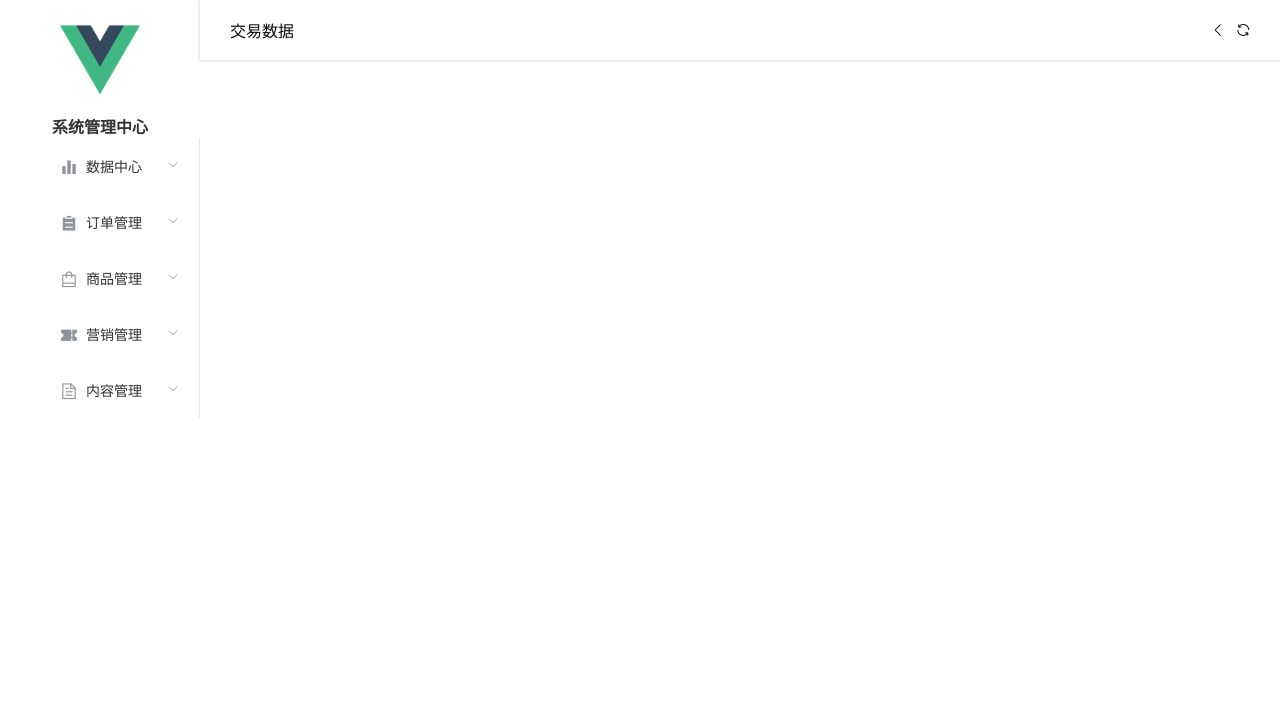
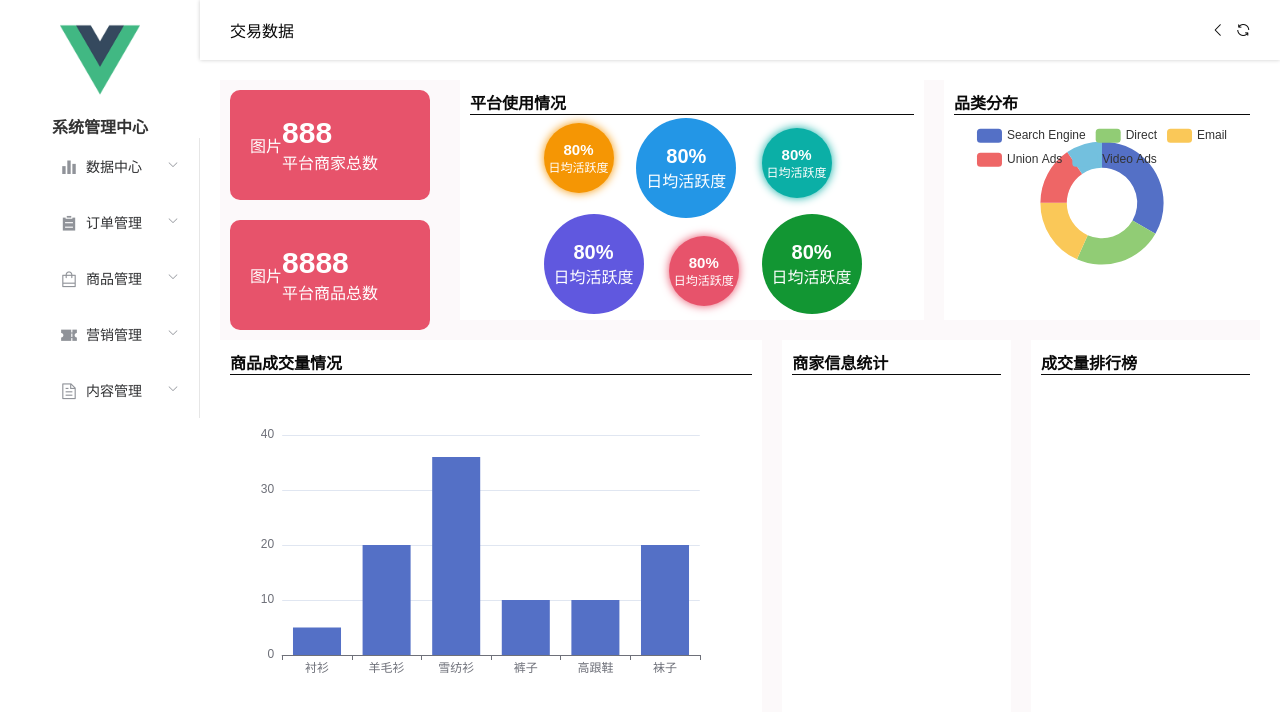
Before and after one commit to bo-ddd/union-b, a Vue app: page /datacenter/transaction in a window 1280 px wide. Shown: the top 712 px of the page. Built offline with nearby package versions, Linux system fonts and the light colour scheme.

Commit message:
add-style

```diff
--- a/src/views/Datacenter/Transaction.vue
+++ b/src/views/Datacenter/Transaction.vue
@@ -1,15 +1,311 @@
 <template>
   <div class="wrap">
+    <div class="header">
+      <div class="left">
+        <div>
+          <div>
+            <i>图片</i>
+          </div>
+          <div>
+            <h3>888</h3>
+            <span>平台商家总数</span>
+          </div>
+        </div>
+        <div>
+          <div>
+            <i>图片</i>
+          </div>
+          <div>
+            <h3>8888</h3>
+            <span>平台商品总数</span>
+          </div>
+        </div>
+      </div>
+      <div class="center">
+        <section><h4>平台使用情况</h4></section>
+        <div class="top_left">
+          <span class="font-15">80%</span>
+          <span class="font-12">日均活跃度</span>
+        </div>
+        <div class="top_center">
+          <span class="font-20">80%</span>
+          <span class="font-16">日均活跃度</span>
+        </div>
+        <div class="top_right">
+          <span class="font-15">80%</span>
+          <span class="font-12">日均活跃度</span>
+        </div>
+        <div class="bottom_left">
+          <span class="font-20">80%</span>
+          <span class="font-16">日均活跃度</span>
+        </div>
+        <div class="bottom_center">
+          <span class="font-15">80%</span>
+          <span class="font-12">日均活跃度</span>
+        </div>
+        <div class="bottom_right">
+          <span class="font-20">80%</span>
+          <span class="font-16">日均活跃度</span>
+        </div>
 
+        <!-- 平台使用情况 -->
+      </div>
+      <div class="right">
+        <h4>品类分布</h4>
+        <div class="type"></div>
+        <!-- 商品品类分布 -->
+      </div>
+    </div>
+    <div class="footer mt-20">
+      <div class="echarts_stata">
+        <h4>商品成交量情况</h4>
+        <div class="stata"></div>
+        <!-- 本周商品成交率与上周成交率柱状图 -->
+      </div>
+      <div class="echarts_info">
+        <h4>商家信息统计</h4>
+        <div class="info"></div>
+        <!--  -->
+        <!--  -->
+        <!--  -->
+      </div>
+      <div class="echarts_rank">
+        <h4>成交量排行榜</h4>
+        <div class="rank"></div>
+        <!-- 商家综合排行 -->
+        <!-- 商品排行 -->
+      </div>
+    </div>
   </div>
 </template>
 
 <script>
+import * as echarts from "echarts";
 export default {
-
-}
+  data() {
+    return {};
+  },
+  mounted() {
+    this.drawnBar();
+    this.drawnPie();
+  },
+  methods: {
+    drawnBar() {
+      // 基于准备好的dom，初始化echarts实例
+      let myChart = echarts.init(document.getElementsByClassName("stata")[0]);
+      // 绘制图表
+      myChart.setOption({
+        tooltip: {},
+        xAxis: {
+          data: ["衬衫", "羊毛衫", "雪纺衫", "裤子", "高跟鞋", "袜子"],
+        },
+        yAxis: {},
+        series: [
+          {
+            name: "销量",
+            type: "bar",
+            data: [5, 20, 36, 10, 10, 20],
+          },
+        ],
+      });
+    },
+    drawnPie() {
+      let myChart = echarts.init(document.getElementsByClassName("type")[0]);
+      myChart.setOption({
+        tooltip: {
+          trigger: "item",
+        },
+        legend: {
+          top: "5%",
+          left: "center",
+        },
+        series: [
+          {
+            name: "Access From",
+            type: "pie",
+            radius: ["40%", "70%"],
+            avoidLabelOverlap: false,
+            label: {
+              show: false,
+              position: "center",
+            },
+            emphasis: {
+              label: {
+                show: true,
+                fontSize: "40",
+                fontWeight: "bold",
+              },
+            },
+            labelLine: {
+              show: false,
+            },
+            data: [
+              { value: 1048, name: "Search Engine" },
+              { value: 735, name: "Direct" },
+              { value: 580, name: "Email" },
+              { value: 484, name: "Union Ads" },
+              { value: 300, name: "Video Ads" },
+            ],
+          },
+        ],
+      });
+    },
+  },
+};
 </script>
 
 <style lang="scss" scoped>
+.wrap {
+  height: calc(100vh - 100px);
+  min-width: 1000px;
+  background-color: #fcf9fa;
+  & > .header {
+    & > div{
+      padding: 10px;
+    }
+    height: 240px;
+    display: flex;
+    & > .left {
+      display: flex;
+      flex-flow: column;
+      justify-content: space-between;
+      height: 100%;
+      width: 200px;
+      & > div {
+        width: 100%;
+        height: 110px;
+        background-color: #e7536b;
+        display: flex;
+        align-items: center;
+        color: white;
+        padding-left: 20px;
+        box-sizing: border-box;
+        border-radius: 10px;
+        & > div {
+          & > h3 {
+            font-size: 30px;
+          }
+        }
+      }
+    }
+    & > .center {
+      background-color: #ffffff;
+
+      flex: 1.5;
+      display: flex;
+      flex-flow: wrap;
+      justify-content: space-between;
+      margin: 0 20px;
+      position: relative;
+      & > section{
+        width: 100%;
+      }
+      & > div:hover{
+        transform: scale(1.2);
+      }
+      & > div {
+        width: 100px;
+        height: 100px;
+        border-radius: 50%;
+        display: flex;
+        flex-flow: column;
+        justify-content: center;
+        text-align: center;
+        color: white;
+        cursor: pointer;
+        transition: 1s;
+        & > .font-20 {
+          font-size: 20px;
+          font-weight: bolder;
+        }
+        & > .font-15 {
+          font-size: 15px;
+          font-weight: bolder;
+        }
+        & > .font-16 {
+          font-size: 16px;
+        }
+        & > .font-12 {
+          font-size: 12px;
+        }
+      }
+      & > div:nth-child(even) {
+        width: 70px;
+        height: 70px;
+      }
+      & > .top_left {
+        position: absolute;
+        top: 18%;
+        left: 18%;
+        background-color: #f59604;
+        box-shadow: 0 0 10px #f59604;
+      }
+      & > .top_center {
+        position: absolute;
+        top: 16%;
+        left: 38%;
+        background-color: #2396e6;
+      }
+      & > .top_right {
+        position: absolute;
+        top: 20%;
+        left: 65%;
+        background-color: #0bafa6;
+        box-shadow: 0 0 10px #0bafa6;
+      }
+      & > .bottom_left {
+        position: absolute;
+        top:56%;
+        left: 18%;
+        background-color: #6058df;
+      }
+      & > .bottom_center {
+        position: absolute;
+        top: 65%;
+        left: 45%;
+        background-color: #e7536b;
+        box-shadow: 0 0 10px #e7536b;
+      }
+      & > .bottom_right {
+        position: absolute;
+        top: 56%;
+        left: 65%;
+        background-color: #129633;
+      }
+    }
+    & > .right {
+      background-color: #ffffff;
+
+      flex: 1;
+      & > .type {
+        height: 80%;
+      }
+    }
+  }
+  & > .footer {
+    display: flex;
+    & > div {
+      background-color: #ffffff;
+      height: calc(100vh - 360px);
+      padding: 10px;
+      & > div {
+        height: 350px;
+      }
+    }
+    & > .echarts_stata {
+      flex: 2.5;
+    }
+    & > .echarts_info {
+      flex: 1;
+      margin: 0 20px;
+    }
+    & > .echarts_rank {
+      flex: 1;
+    }
+  }
+}
+h4{
+  border-bottom: 1px solid;
+}
 
 </style>
```
